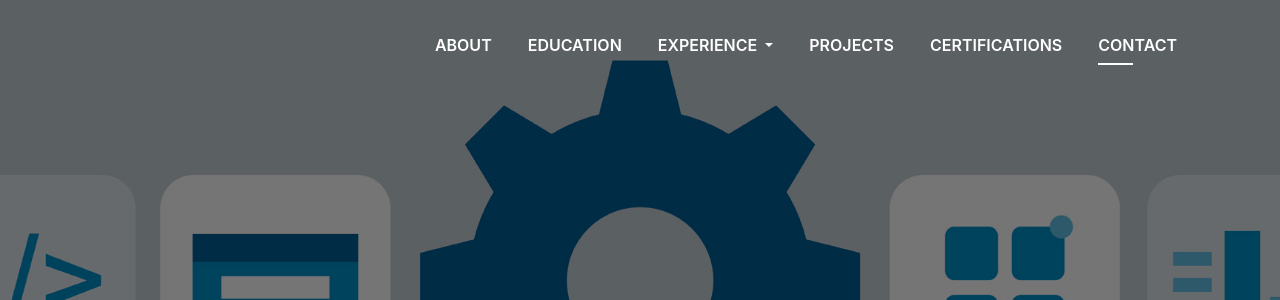
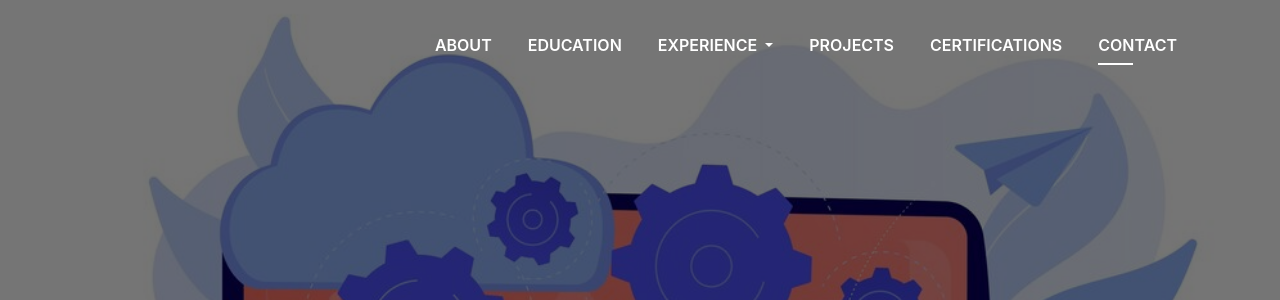
Before and after one commit to dggtn/dggtn.github.io, a plain HTML site: page index.html in a window 1280 px wide. Shown: the top 300 px of the page. Drawn offline with Linux system fonts and the light colour scheme; files whose address does not match are found by name.

Commit message:
cambio imagen de fondo

```diff
--- a/index.html
+++ b/index.html
@@ -98,7 +98,7 @@
     <div
       id="home"
       class="intro route bg-image"
-      style="background-image: url(assets/img/bg.png)"
+      style="background-image: url(assets/img/bg.jpg)"
     >
       <div class="overlay-itro"></div>
       <div class="intro-content display-table">
```
Also changed, not shown: assets/img/bg.jpg (added).
